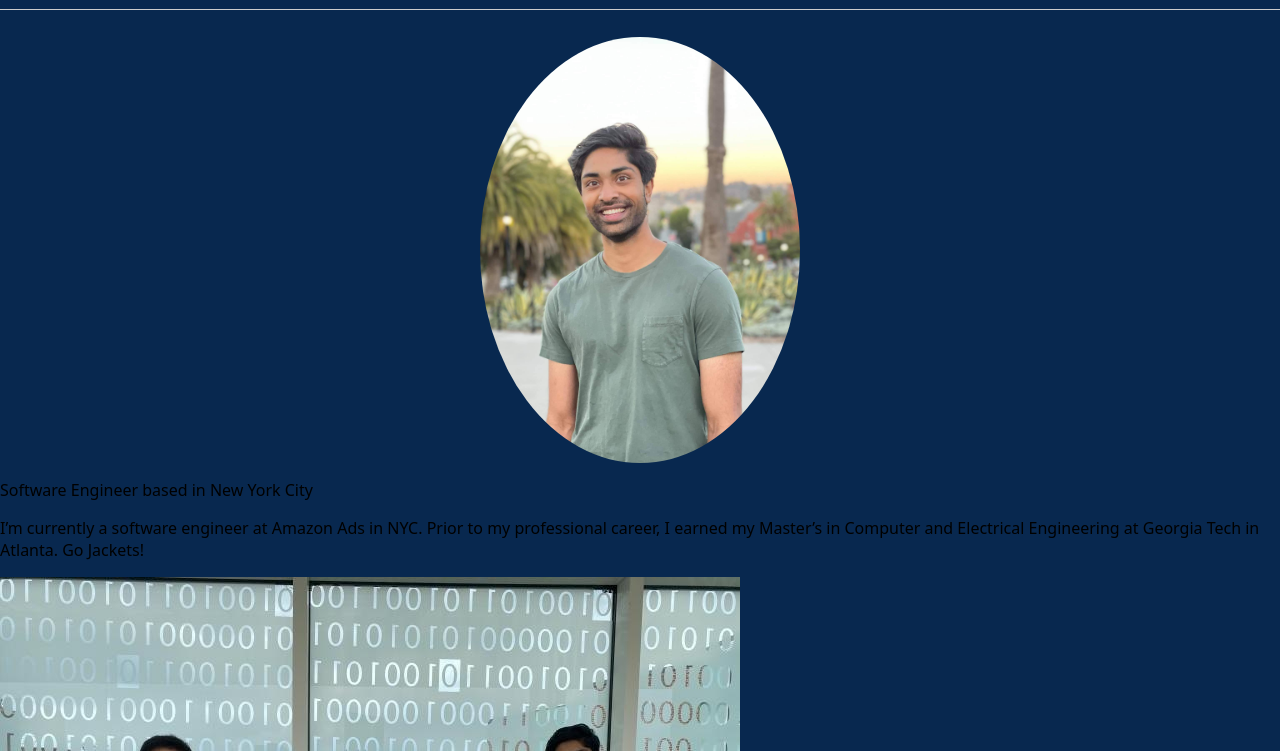
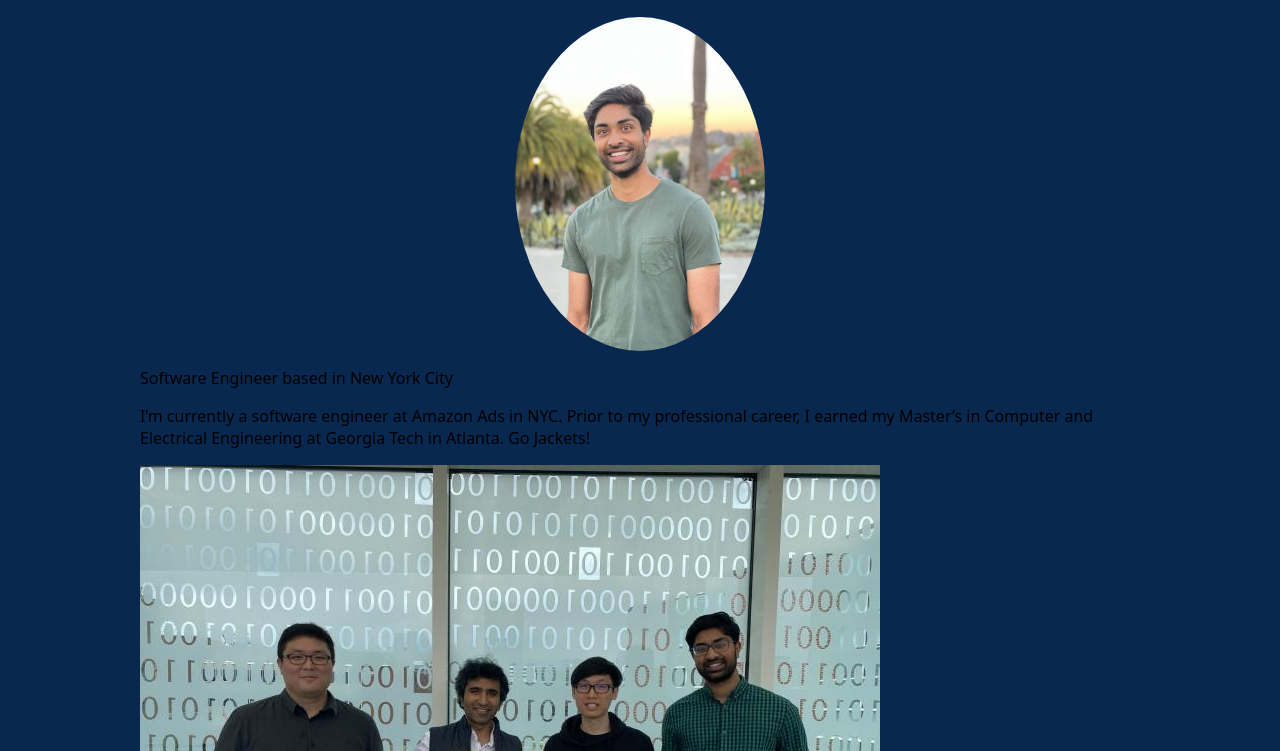
Before and after one commit to vineemon/personalwebsite, a Gatsby site: page / in a window 1280 px wide. Shown: the part 183-934 px from the top of the page. Built offline with nearby package versions, Linux system fonts and the light colour scheme; Gatsby itself is replaced by a stand-in of ours.

Commit message:
Refactor UI

```diff
--- a/src/components/layout.module.css
+++ b/src/components/layout.module.css
@@ -3,7 +3,9 @@
     Roboto, Helvetica Neue, Arial, Noto Sans, sans-serif, Apple Color Emoji,
     Segoe UI Emoji, Segoe UI Symbol, Noto Color Emoji;
   color: rgba(8, 40, 79, var(--text-opacity));
-  padding-bottom: 10px;
+  max-width: 1000px;
+  margin: auto;
+  padding: 10px;
 }
 
 body, html {
```
